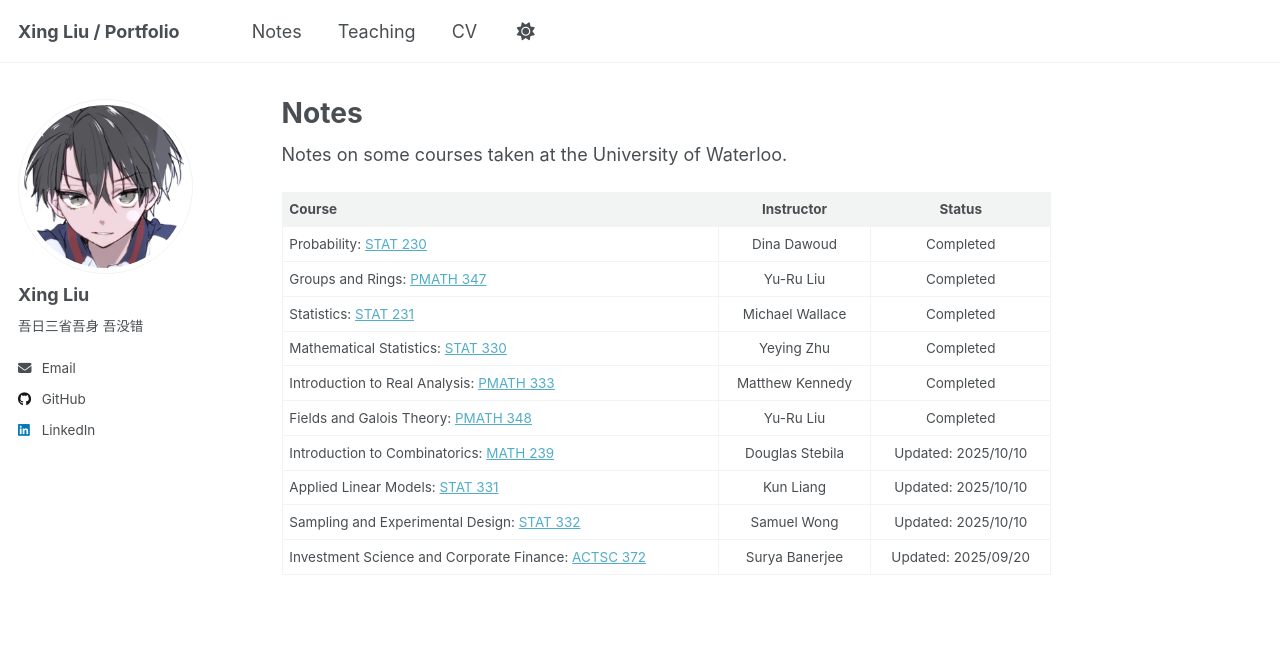
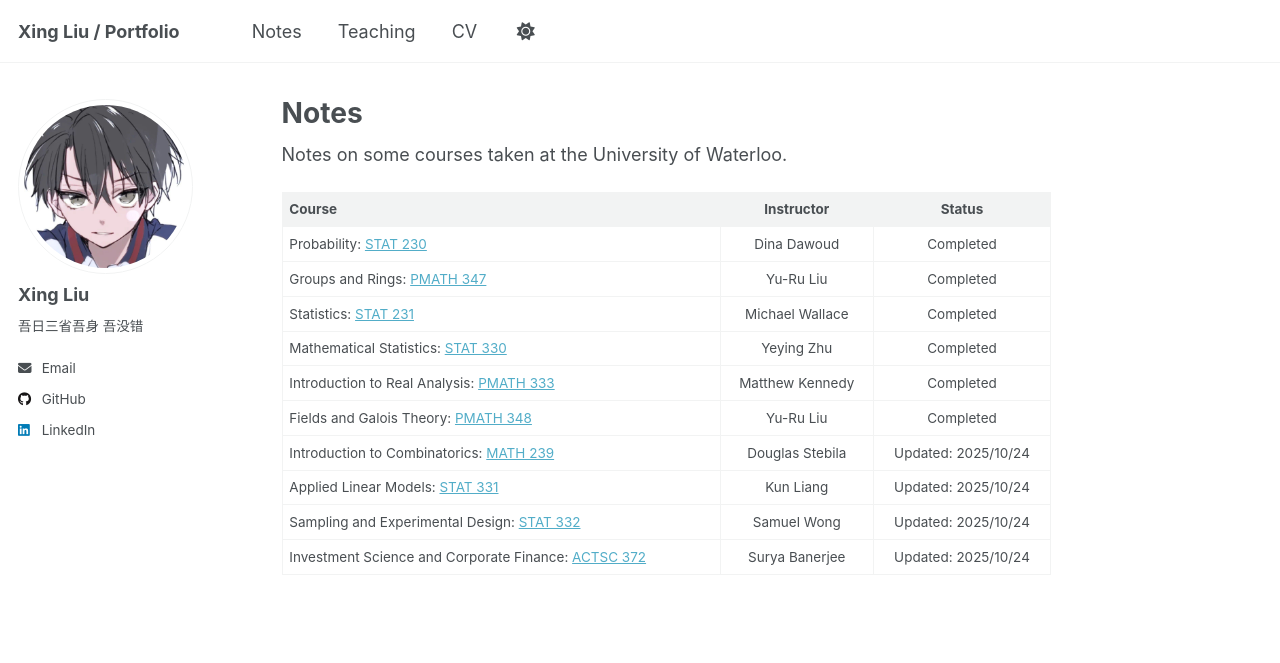
Before and after one commit to lx524/lx524.github.io, a Jekyll site: the page built from _pages/notes.md, in a window 1280 px wide. Shown: the top 663 px of the page. Built offline with Jekyll 4.4.1, drawn with Linux system fonts in a browser that asks for light colours.

Commit message:
Update notes

```diff
--- a/_pages/notes.md
+++ b/_pages/notes.md
@@ -38,7 +38,7 @@ Currently taking:
 | Mathematical Statistics: [STAT 330](../files/W25-STAT330.pdf) | Yeying Zhu | Completed |
 | Introduction to Real Analysis: [PMATH 333](../files/W25-PMATH333.pdf) | Matthew Kennedy | Completed |
 | Fields and Galois Theory: [PMATH 348](../files/W25-PMATH348.pdf) | Yu-Ru Liu | Completed |
-| Introduction to Combinatorics: [MATH 239](../files/F25-MATH239.pdf) | Douglas Stebila | Updated: 2025/10/10 |
-| Applied Linear Models: [STAT 331](../files/F25-STAT331.pdf) | Kun Liang | Updated: 2025/10/10 |
-| Sampling and Experimental Design: [STAT 332](../files/F25-STAT332.pdf) | Samuel Wong | Updated: 2025/10/10 |
-| Investment Science and Corporate Finance: [ACTSC 372](../files/F25-ACTSC372.pdf) | Surya Banerjee | Updated: 2025/09/20 |
+| Introduction to Combinatorics: [MATH 239](../files/F25-MATH239.pdf) | Douglas Stebila | Updated: 2025/10/24 |
+| Applied Linear Models: [STAT 331](../files/F25-STAT331.pdf) | Kun Liang | Updated: 2025/10/24 |
+| Sampling and Experimental Design: [STAT 332](../files/F25-STAT332.pdf) | Samuel Wong | Updated: 2025/10/24 |
+| Investment Science and Corporate Finance: [ACTSC 372](../files/F25-ACTSC372.pdf) | Surya Banerjee | Updated: 2025/10/24 |
```
Also changed, not shown: 4 other files.
